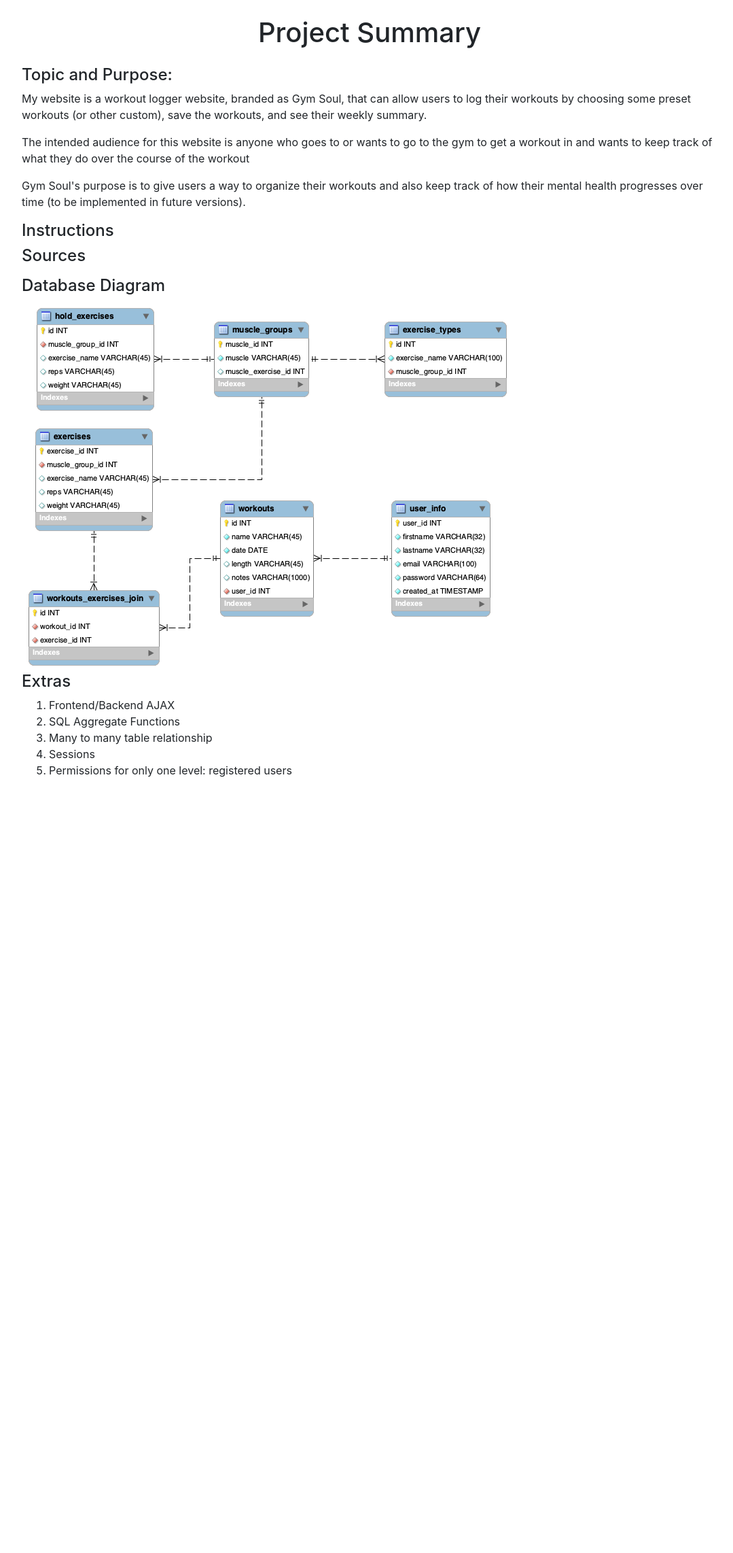
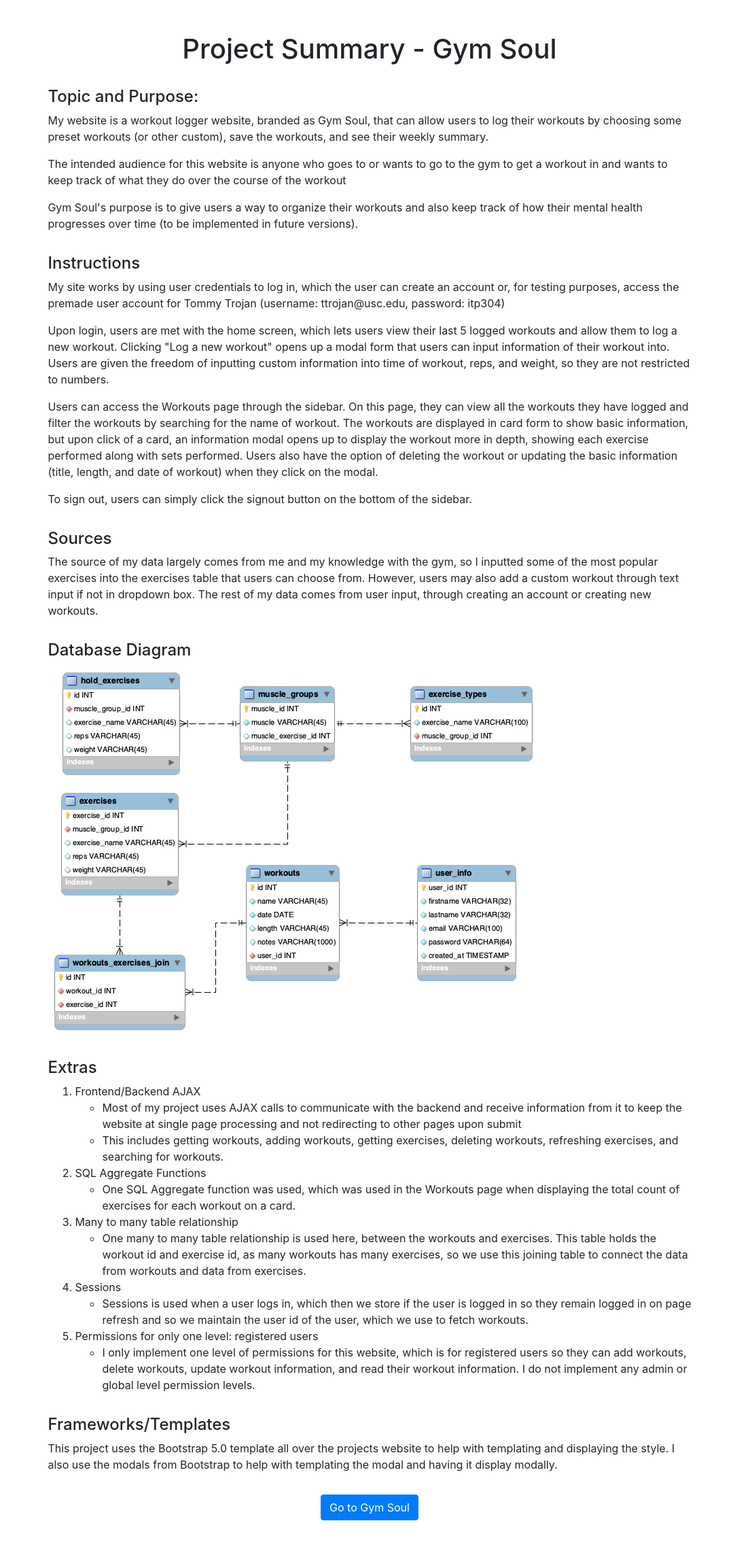
Before and after one commit to vmuljo/gymsoul, a PHP site: page /project-summary.html in a window 1280 px wide. Shown: the whole page at 68% size, without its empty margins (96-1175 px from the left). Before the commit the page ends 1143 px from the top, so only its background shows below. Run offline with PHP 8.4, Linux system fonts and the light colour scheme.

Commit message:
Completed

```diff
--- a/ajax-backend/edit-workout.php
+++ b/ajax-backend/edit-workout.php
@@ -5,7 +5,7 @@ if (!isset($_POST['name']) || trim($_POST['name']) == '' ||
 	!isset($_POST['length']) || trim($_POST['length']) == ''){
 		$error = "<em>Please fill out all the required fields.</em>";
 }else{
-	session_start();
+	// session_start();
     require '../config/config.php';
 
     $mysqli = new mysqli(DB_HOST, DB_USER, DB_PASS, DB_NAME);
@@ -21,8 +21,7 @@ if (!isset($_POST['name']) || trim($_POST['name']) == '' ||
     $date = "'" . $_POST['date'] . "'";
     $length = "'" . $_POST['length'] . "'";
     $id = $_POST['workout_id'];
-	$user_id = 1;
-	// $user_id = $_SESSION['user_id'];
+	$user_id = intval($_SESSION['user_id']);
 
     $sql = "UPDATE workouts SET name = $name, date = $date, length = $length WHERE id = $id;";
     $results = $mysqli->query($sql);
--- a/ajax-backend/get_workout.php
+++ b/ajax-backend/get_workout.php
@@ -8,8 +8,7 @@ if ( $mysqli->connect_errno ) {
     exit();
 }
 
-$user_id = 1; // will use sessions here
-// $user_id = $_SESSION['user_id'];
+$user_id = intval($_SESSION['user_id']);
 $workout_id = intval($_POST['workout_id']);
 
 $sql_cards = "SELECT * FROM workouts WHERE user_id = $user_id AND id = $workout_id;";
--- a/ajax-backend/logged_workout.php
+++ b/ajax-backend/logged_workout.php
@@ -8,8 +8,7 @@ if ( $mysqli->connect_errno ) {
 }
 
 $mysqli->set_charset('utf8');
-$user_id = 1;
-// $user_id = $_SESSION['user_id'];
+$user_id = intval($_SESSION['user_id']);
 /*
 $sql_workouts = "SELECT * FROM workouts (LEFT JOIN stuff) WHERE user_id = $user_id;
 
--- a/config/config.php
+++ b/config/config.php
@@ -1,5 +1,5 @@
 <?php
-	// session_start();
+	session_start();
 
 	define("DB_HOST", "304.itpwebdev.com");
 	define("DB_USER", "muljo_db_user");
--- a/new-workout-modal.php
+++ b/new-workout-modal.php
@@ -306,7 +306,6 @@ $mysqli->close();
         let date = document.querySelector('#date').value;
         let length = document.querySelector('#length').value.trim();
         let notes = document.querySelector('#notes').value.trim();
-//         let user_id = 1; // temp. will change later
 
         console.log(workoutName);
         console.log(date);
--- a/project-summary.html
+++ b/project-summary.html
@@ -1,32 +1,97 @@
 <!DOCTYPE html>
 <html lang="en">
   <head>
-  <meta charset="UTF-8">
-  <meta name="viewport" content="width=device-width, initial-scale=1.0">
-  <meta name="description" content="">
-  <link rel="stylesheet" href="https://maxcdn.bootstrapcdn.com/bootstrap/4.0.0/css/bootstrap.min.css">
-  <link rel="stylesheet" type="text/css" href="style/summary.css">
+    <meta charset="UTF-8" />
+    <meta name="viewport" content="width=device-width, initial-scale=1.0" />
+    <meta name="description" content="" />
+    <link
+      rel="stylesheet" type="text/css"
+      href="https://maxcdn.bootstrapcdn.com/bootstrap/4.0.0/css/bootstrap.min.css"
+    />
+    <style>
+      body{
+        padding: 3em;
+      }
+      header{
+        text-align: center;
+      }
+      main{
+        width: 80%;
+        margin: 0 auto;
+      }
+      .section{
+        margin: 2em 0px;
+      }
+
+      #button{text-align: center; margin:0 auto;}
+    </style>
+
     <title>Project Summary</title>
   </head>
   <body>
     <header>
-    <h1>Project Summary</h1>
+      <h1>Project Summary - Gym Soul</h1>
     </header>
     <main>
       <div class="section">
-        <h4>Topic and Purpose: </h4>
-        <p>My website is a workout logger website, branded as Gym Soul, that can allow users to log their workouts by choosing some preset workouts (or other custom), save the workouts, and see their weekly summary.</p>
-        <p>The intended audience for this website is anyone who goes to or wants to go to the gym to get a workout in and wants to keep track of what they do over the course of the workout</p>
-        <p>Gym Soul's purpose is to give users a way to organize their workouts and also keep track of how their mental health progresses over time (to be implemented in future versions).</p>
+        <h4>Topic and Purpose:</h4>
+        <p>
+          My website is a workout logger website, branded as Gym Soul, that can
+          allow users to log their workouts by choosing some preset workouts (or
+          other custom), save the workouts, and see their weekly summary.
+        </p>
+        <p>
+          The intended audience for this website is anyone who goes to or wants
+          to go to the gym to get a workout in and wants to keep track of what
+          they do over the course of the workout
+        </p>
+        <p>
+          Gym Soul's purpose is to give users a way to organize their workouts
+          and also keep track of how their mental health progresses over time
+          (to be implemented in future versions).
+        </p>
       </div>
       <div class="section">
         <h4>Instructions</h4>
-
+        <p>
+          My site works by using user credentials to log in, which the user can
+          create an account or, for testing purposes, access the premade user
+          account for Tommy Trojan (username: ttrojan@usc.edu, password: itp304)
+        </p>
+        <p>
+          Upon login, users are met with the home screen, which lets users view
+          their last 5 logged workouts and allow them to log a new workout.
+          Clicking "Log a new workout" opens up a modal form that users can
+          input information of their workout into. Users are given the freedom
+          of inputting custom information into time of workout, reps, and
+          weight, so they are not restricted to numbers.
+        </p>
+        <p>
+          Users can access the Workouts page through the sidebar. On this page,
+          they can view all the workouts they have logged and filter the
+          workouts by searching for the name of workout. The workouts are
+          displayed in card form to show basic information, but upon click of a
+          card, an information modal opens up to display the workout more in
+          depth, showing each exercise performed along with sets performed.
+          Users also have the option of deleting the workout or updating the
+          basic information (title, length, and date of workout) when they click
+          on the modal.
+        </p>
+        <p>
+          To sign out, users can simply click the signout button on the bottom
+          of the sidebar.
+        </p>
       </div>
       <div class="section">
         <h4>Sources</h4>
-        <p></p>
-
+        <p>
+          The source of my data largely comes from me and my knowledge with the
+          gym, so I inputted some of the most popular exercises into the
+          exercises table that users can choose from. However, users may also
+          add a custom workout through text input if not in dropdown box. The
+          rest of my data comes from user input, through creating an account or
+          creating new workouts.
+        </p>
       </div>
       <div class="section">
         <h4>Database Diagram</h4>
@@ -35,12 +100,83 @@
       <div class="section">
         <h4>Extras</h4>
         <ol>
-            <li>Frontend/Backend AJAX</li>
-            <li>SQL Aggregate Functions</li>
-            <li>Many to many table relationship</li>
-            <li>Sessions</li>
-            <li>Permissions for only one level: registered users</li>
+          <li>
+            Frontend/Backend AJAX
+            <ul>
+              <li>
+                Most of my project uses AJAX calls to communicate with the
+                backend and receive information from it to keep the website at
+                single page processing and not redirecting to other pages upon
+                submit
+              </li>
+              <li>
+                This includes getting workouts, adding workouts, getting
+                exercises, deleting workouts, refreshing exercises, and
+                searching for workouts.
+              </li>
+            </ul>
+          </li>
+          <li>
+            SQL Aggregate Functions
+            <ul>
+              <li>
+                One SQL Aggregate function was used, which was used in the
+                Workouts page when displaying the total count of exercises for
+                each workout on a card.
+              </li>
+            </ul>
+          </li>
+
+          <li>
+            Many to many table relationship
+            <ul>
+              <li>
+                One many to many table relationship is used here, between the
+                workouts and exercises. This table holds the workout id and
+                exercise id, as many workouts has many exercises, so we use this
+                joining table to connect the data from workouts and data from
+                exercises.
+              </li>
+            </ul>
+          </li>
+
+          <li>
+            Sessions
+            <ul>
+              <li>
+                Sessions is used when a user logs in, which then we store if the
+                user is logged in so they remain logged in on page refresh and
+                so we maintain the user id of the user, which we use to fetch
+                workouts.
+              </li>
+            </ul>
+          </li>
+          <li>
+            Permissions for only one level: registered users
+            <ul>
+              <li>
+                I only implement one level of permissions for this website,
+                which is for registered users so they can add workouts, delete
+                workouts, update workout information, and read their workout
+                information. I do not implement any admin or global level
+                permission levels.
+              </li>
+            </ul>
+          </li>
         </ol>
+      </div>
+
+      <div class="section">
+        <h4>Frameworks/Templates</h4>
+        <p>
+          This project uses the Bootstrap 5.0 template all over the projects
+          website to help with templating and displaying the style. I also use
+          the modals from Bootstrap to help with templating the modal and having
+          it display modally.
+        </p>
+      </div>
+      <div id="button">
+        <a href="login.php"><button type="button" class="btn btn-primary">Go to Gym Soul</button></a>
       </div>
     </main>
   </body>
--- a/signout.php
+++ b/signout.php
@@ -1,4 +1,5 @@
 <?php
 	session_start();
 	session_destroy();
+	header('Location: login.php');
 ?>
--- a/style/summary.css
+++ /dev/null
@@ -1,65 +0,0 @@
-header{
-    margin: 3vh;
-    text-align: center;
-}
-main{
-    width: 80%;
-    margin: 0 auto;
-}
-
-.box-container{
-    display: flex;
-    flex-direction: column;
-    justify-content: space-around;
-    align-content: center;
-    width: 500px;
-    height: 30vh;
-    margin: 0 auto;
-    padding: 1em;
-    /* box-shadow: 0px 3px 5px rgba(red, green, blue, alpha); */
-}
-form{
-    display: flex;
-    flex-direction: column;
-    justify-content: space-around;
-    /* align-items: center; */
-}
-/* nav{background-color: aqua;
-width: 200px;}
-.nav-container{
-    background-color: #f2f3f7;
-    min-width: 200px;
-} */
-
-.colors {
-    /* background-color: yellow; */
-    width: 50%;
-    height: 70px;
-    display: flex;
-    flex-direction: row;
-    align-items: center;
-    justify-content: space-around;
-}
-
-.color{
-    width: 80px;
-    height: 70px;
-    display: flex;
-    align-items: center;
-    justify-content: center;
-}
-#color1{
-    background-color: #3b4352;
-    color: #f2f3f7;
-}
-#color2{
-    background-color: #f2f3f7;
-}
-#color3{
-    background-color: #f05e31;
-}
-
-#wireframe {
-    width: 80%;
-
-}
```
Also changed, not shown: home.php (+7 -8 lines), login.php (+32 -25 lines), profile.php (added, +177 -0 lines), scripts/login.js (deleted, +0 -17 lines), scripts/signup.js (deleted, +0 -38 lines), signup.php (+20 -77 lines), workouts.php (+7 -8 lines). Lines whose indentation alone changed are shown as unchanged.
